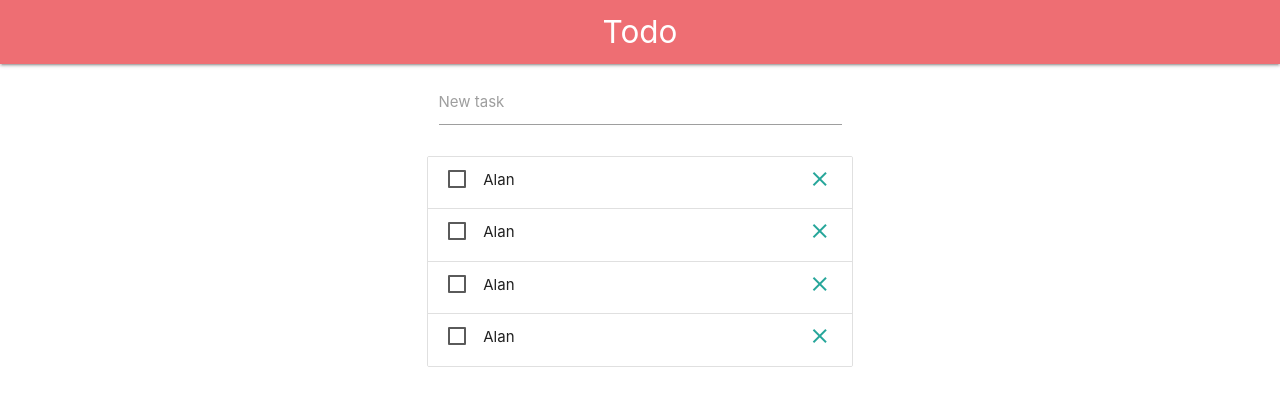
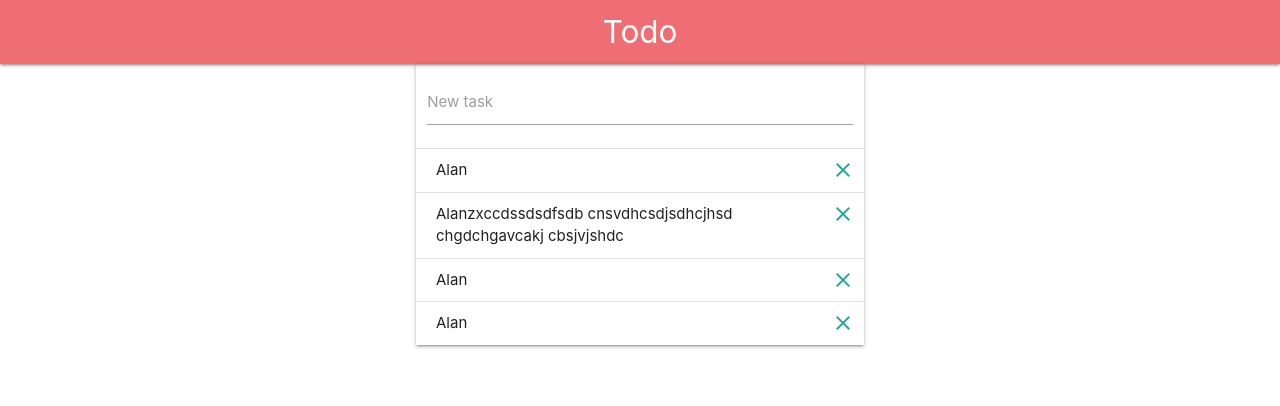
Before and after one commit to NobodyDies/WileyTodo, a PHP site: page / in a window 1280 px wide. Shown: the top 406 px of the page. Run offline with PHP 8.4, Linux system fonts and the light colour scheme; some libraries are stand-ins or nearby versions.

Commit message:
Finish html preparations.

```diff
--- a/assets/sass/layouts/_index.scss
+++ b/assets/sass/layouts/_index.scss
@@ -1,2 +1,3 @@
 @import "header";
 @import "footer";
+@import "tasks";
--- a/css/style.css
+++ b/css/style.css
@@ -1,4 +1,26 @@
 nav {
   line-height: 64px; }
 
+.tasks .row {
+  margin-bottom: 0; }
+
+.tasks .task-list {
+  border-top: 1px solid #e0e0e0; }
+
+.tasks .collection {
+  border: none;
+  margin-bottom: 0;
+  margin-top: 0; }
+
+.tasks .collection-item {
+  position: relative;
+  border-left: none;
+  border-right: none;
+  padding: 10px 40px 10px 20px; }
+  .tasks .collection-item .secondary-content {
+    position: absolute;
+    top: 9px;
+    right: 9px;
+    cursor: pointer; }
+
 /*# sourceMappingURL=style.css.map */
--- a/index.html
+++ b/index.html
@@ -23,35 +23,62 @@
 	</nav>
 	<div class="container">
 		<div class="row">
-			<div class="col s12 m6 offset-m3">
+			<div class="col s12 m8 offset-m2 l6 offset-l3 z-depth-1 tasks">
+				<div class="row task-head">
 					<div class="input-field col s12">
 						<input id="title" type="text">
 	          <label for="title">New task</label>
 					</div>
 				</div>
-			<div class="col s12 m6 offset-m3">
+				<div class="row task-list">
 					<ul class="collection">
 							<li class="collection-item">
-						<input type="checkbox">
+								<div>
+									<input type="checkbox" id="uid1">
+									<label
+										for="uid1"
+										class="left tooltipped"
+										data-position="bottom"
+										data-delay="100"
+										data-tooltip="Mark as finished"
+									></label>
+									<span class="truncate">Alan</span>
+									<span class="secondary-content">
+										<i
+											class="material-icons tooltipped"
+											data-position="bottom"
+											data-delay="100"
+											data-tooltip="Delete task"
+										>close</i>
+									</span>
+								</div>
+							</li>
+							<li class="collection-item">
+								<div>
+									<input type="checkbox" id="uid2">
+									<label for="uid2" class="left"></label>
+									<span class="title">Alanzxccdssdsdfsdb cnsvdhcsdjsdhcjhsd chgdchgavcakj cbsjvjshdc</span>
+									<span class="secondary-content"><i class="material-icons">close</i></span>
+								</div>
+							</li>
+							<li class="collection-item">
+								<div>
+									<input type="checkbox" id="uid3">
+									<label for="uid3" class="left"></label>
 									<span class="truncate">Alan</span>
 									<span class="secondary-content"><i class="material-icons">close</i></span>
+								</div>
 							</li>
 							<li class="collection-item">
-						<input type="checkbox">
+								<div>
+									<input type="checkbox" id="uid4">
+									<label for="uid4" class="left"></label>
 									<span class="truncate">Alan</span>
 									<span class="secondary-content"><i class="material-icons">close</i></span>
-					</li>
-					<li class="collection-item">
-						<input type="checkbox">
-						<span class="truncate">Alan</span>
-						<span class="secondary-content"><i class="material-icons">close</i></span>
-					</li>
-					<li class="collection-item">
-						<input type="checkbox">
-						<span class="truncate">Alan</span>
-						<span class="secondary-content"><i class="material-icons">close</i></span>
+								</div>
 							</li>
 						</ul>
+				</div>
 			</div>
 		</div>
 	</div>
```
Also changed, not shown: assets/sass/layouts/tasks.scss (added, +25 -0 lines), 1 other file. Lines whose indentation alone changed are shown as unchanged.
